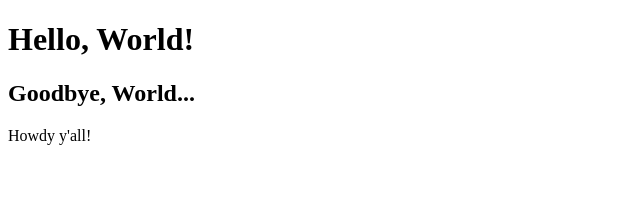
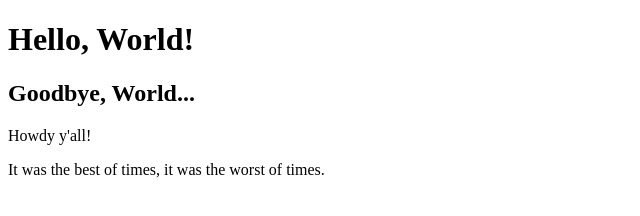
Before and after one commit to bckozlowski/test-server, a website: page client/static/index.html in a window 1280 px wide. Shown: the whole page, without its empty margins (0-640 px from the left). Drawn offline with Linux system fonts and the light colour scheme.

Commit message:
best times

```diff
--- a/client/static/index.html
+++ b/client/static/index.html
@@ -9,5 +9,7 @@
 
         <p>Howdy y'all!</p>
 
+        <p>It was the best of times, it was the worst of times.</p>
+
     </body>
 </html>
```
